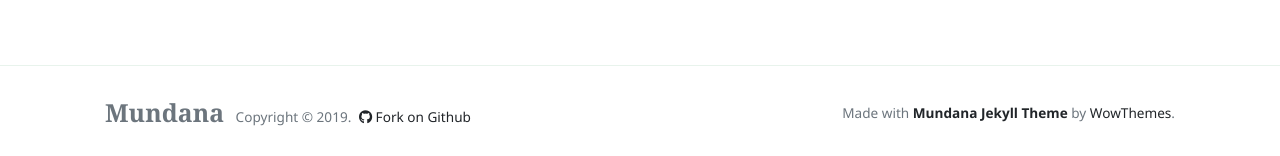
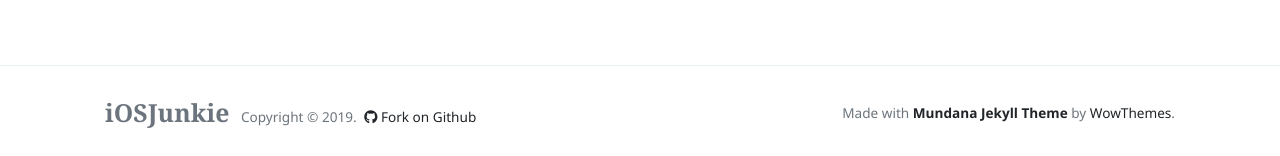
Before and after one commit to fluttergeek/blog, a Jekyll site: the page built from index.html, in a window 1280 px wide and 900 px high, scrolled down 1707 px. Shown: the part 741-897 px from the top of the window. Built offline with Jekyll 4.4.1, drawn with Linux system fonts in a browser that asks for light colours; nearby versions of some CDN libraries; the list of posts is cut into pages by our own code; some of the changed text lies outside the part shown.

Commit message:
Initial commit

```diff
--- a/_config.yml
+++ b/_config.yml
@@ -1,5 +1,5 @@
 # Site
-name: 'iOS Junkie'
+name: 'iOSJunkie'
 description: 'A blog for iOS related stuff.'
 logo: 'assets/images/logo.png'
 favicon: 'assets/images/favicon.ico'
--- a/_includes/menu-header.html
+++ b/_includes/menu-header.html
@@ -9,12 +9,3 @@
 <li class="nav-item">
 <a class="nav-link" href="{{site.baseurl}}/contact.html">Contact</a>
 </li>
-<li class="nav-item">
-<a target="_blank" class="nav-link" href="https://www.wowthemes.net/themes/mundana-wordpress/">WP</a>
-</li>
-<li class="nav-item">
-<a target="_blank" class="nav-link" href="https://www.wowthemes.net/themes/mundana-ghost/">Ghost</a>
-</li>
-<li class="nav-item">
-<a target="_blank" class="nav-link" href="https://www.wowthemes.net/donate/">Buy me a coffee <i class="fa fa-coffee text-danger"></i></a>
-</li>
--- a/_layouts/default.html
+++ b/_layouts/default.html
@@ -77,7 +77,7 @@
         <div class="container">
         <div class="row align-items-center justify-content-between">
             <div>
-                <span class="navbar-brand mr-2 mb-0"><strong>Mundana</strong></span>
+                <span class="navbar-brand mr-2 mb-0"><strong>iOSJunkie</strong></span>
                 <span>Copyright © <script>document.write(new Date().getFullYear())</script>.</span>
 
                 <!--  Github Repo Star Btn-->
```
Also changed, not shown: 1 other file.
